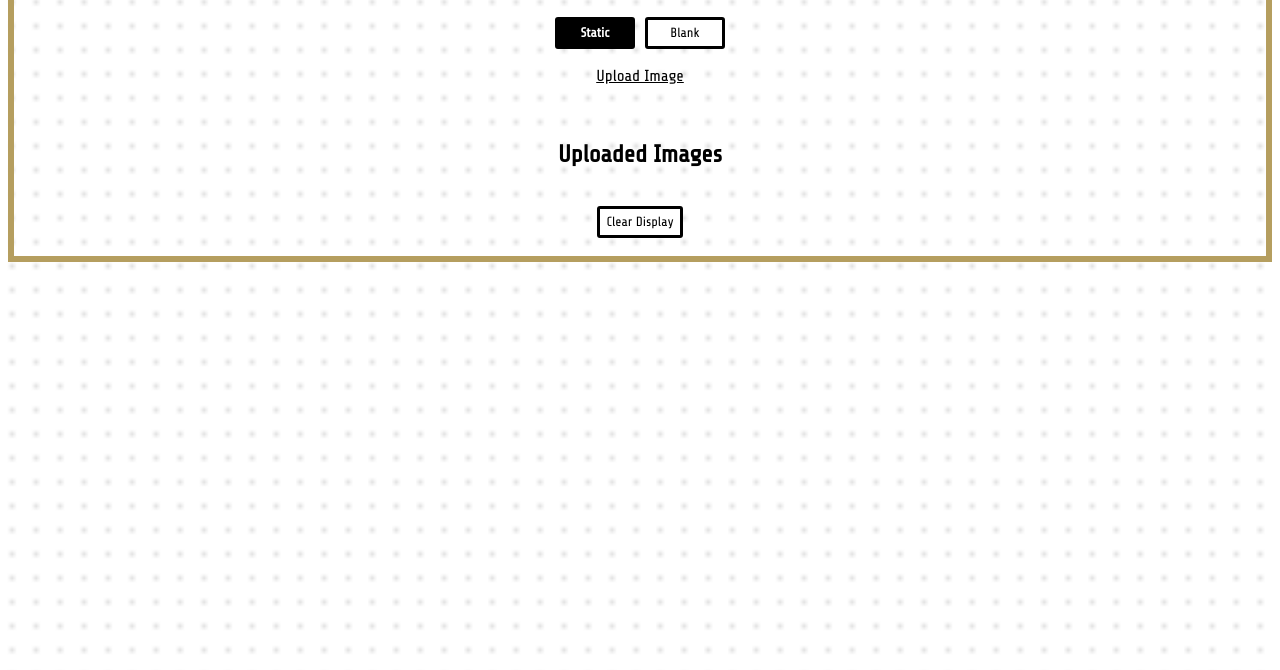
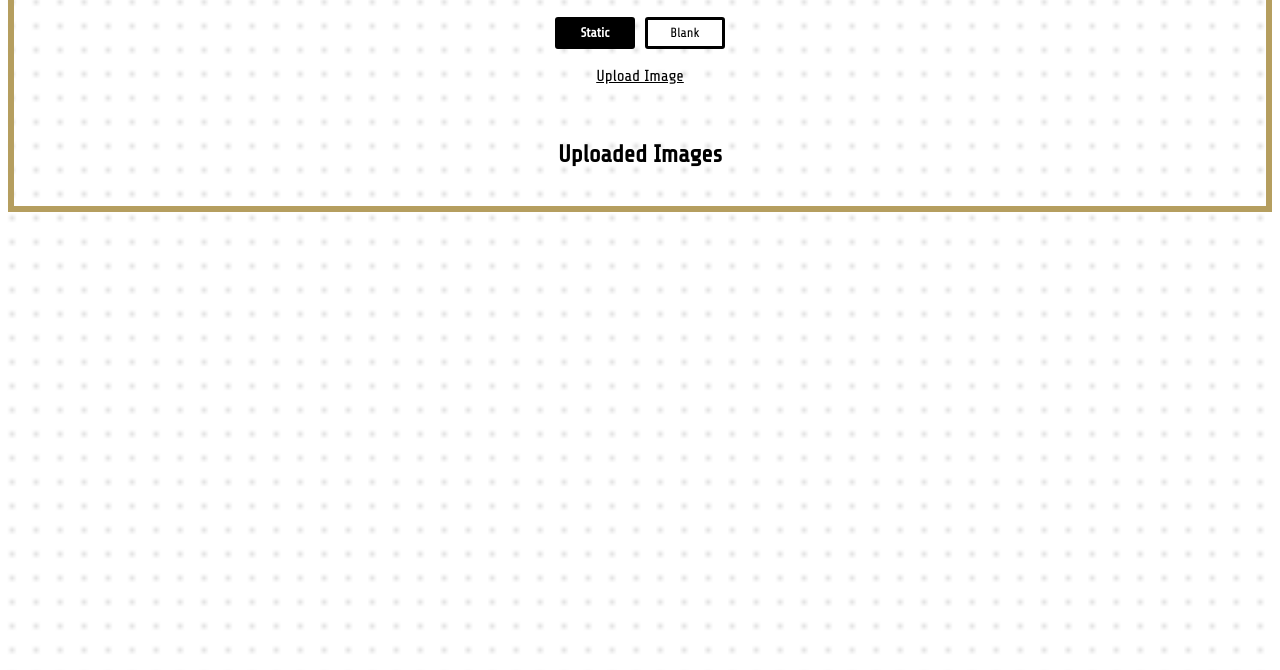
Before and after one commit to colebot17/eink-frame-server, a website: page public/index.html in a window 1280 px wide. Shown: the part 130-800 px from the top of the page. Drawn offline with Linux system fonts and the light colour scheme; no server answers; a web font is replaced by a local one.

Commit message:
Remove clear display button

```diff
--- a/public/index.html
+++ b/public/index.html
@@ -34,10 +34,6 @@
     <h2>Uploaded Images</h2>
     <div id="preview-container"></div>
     <br>
-    <div id="options-list">
-        <button id="clear-display-button">Clear Display</button>
-    </div>
-    <br>
 
     <dialog id="confirm-upload-dialog">
         <h1>Upload Image</h1>
```
